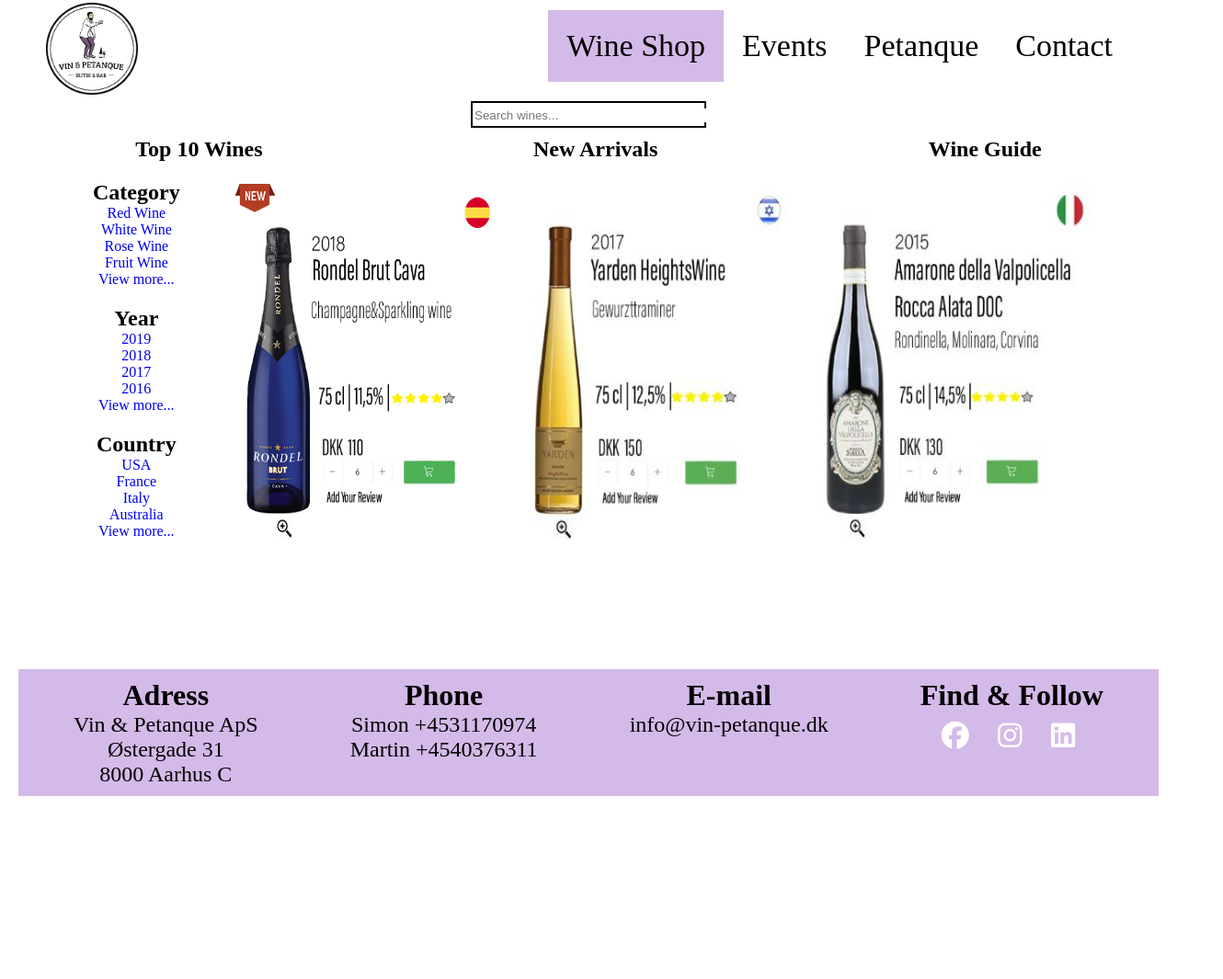
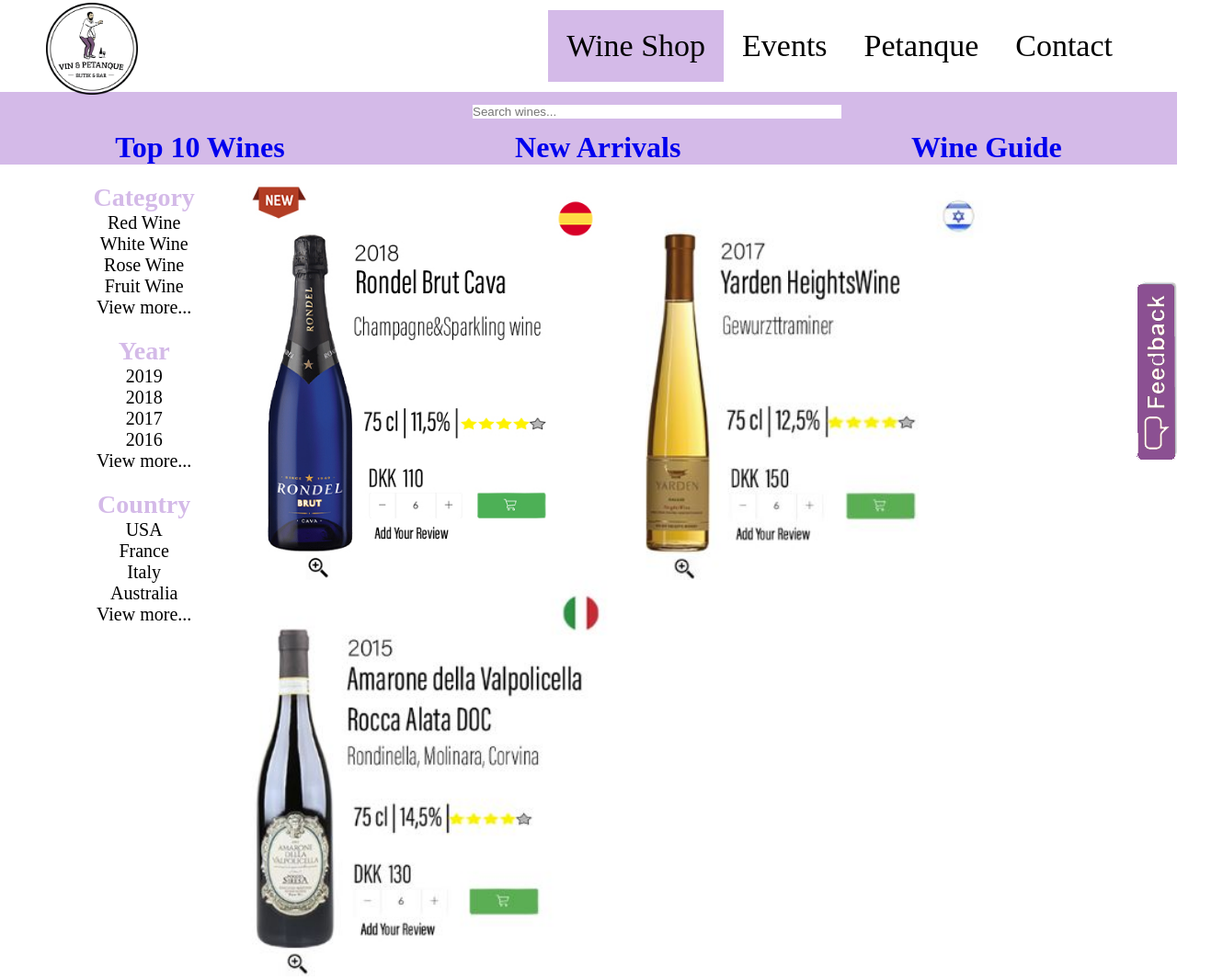
Before and after one commit to Anadev1/SPRINT_Project, a plain HTML site: page subpages/wine-store.html in a window 1280 px wide. Shown: the top 1065 px of the page at 92% size, 1330 px wide, since content can reach past the window. Before the commit the page ends 886 px from the top, so only its background shows below. Drawn offline with Linux system fonts and the light colour scheme.

Commit message:
Version_11

```diff
--- a/css/petanque.css
+++ b/css/petanque.css
@@ -4,3 +4,7 @@ body {
 img {
     width: 100vh;
 }
+@media only screen and (min-width:600px)
+.feedback-button {
+    width: 45px;
+}
--- a/css/style.css
+++ b/css/style.css
@@ -57,8 +57,25 @@ footer {
     margin: 10px;
     color: white;
 }
+.contact-title {
+    font-size:18px;
+}
 .contact-text {
-    font-size: 24px;
+    font-size: 12px;
+}
+.feedback-button {
+    position: fixed;
+    bottom: 300px;
+    right: 0;
+    width: 20px;
+}
+.mockup-container {
+    display: flex;
+    flex-wrap: wrap;
+    justify-content: center;
+}
+.mockup-image {
+    width: 80%;
 }
 @media only screen and (min-width:600px){
     .header-container {
@@ -77,4 +94,13 @@ footer {
         justify-content: space-around;
         margin: 20px;
     }
+    .feedback-button {
+        width: 45px;
+    }
+    .contact-title {
+        font-size:28px;
+    }
+    .contact-text {
+        font-size: 18px;
+    }
 }
--- a/css/wine-store.css
+++ b/css/wine-store.css
@@ -4,31 +4,33 @@ main {
     justify-content: center;
     margin: 20px 50px 20px 50px;
     height: 100%;
+    width: 100%;
 }
 
 body {
     align-content: center;
+    width: 100%;
 }
 .searchbar {
     padding: 2px;
-    border: solid;
-    border-width: 2px;
     margin-top: 8px;
-    font-size: 18px;
     width: 20%;
     margin: 10px auto 10px auto;
+
 }
 
 .searchbar-container {
     display: flex;
     flex-wrap: wrap;
     flex-direction: column;
+    background-color: #d4bae8;
 }
 
 .some-container {
     display: flex;
     flex-wrap: wrap;
     justify-content: space-around;
+    background-color: #d4bae8;
 }
 
 .sidebar-container {
@@ -41,7 +43,7 @@ body {
 }
 
 .winebottle-image {
-    width: 300px;
+    width: 200px;
     margin-right: 20px;
 }
 
@@ -61,7 +63,44 @@ body {
     flex-direction: column;
     margin-top: 20px;
 }
-
+.category-button {
+    color: #d4bae8;
+    font-size: 28px;
+}
+.top-button {
+    font-size: 32px;
+}
+.top-button:hover {
+    opacity: 0.7;
+}
+.wine-type {
+    color: black;
+    font-size: 20px;
+}
+.wine-type:hover {
+    opacity: 0.7;
+}
+.wine-year {
+    color: black;
+    font-size: 20px;
+}
+.wine-year:hover {
+    opacity: 0.7;
+}
+.wine-country {
+    color: black;
+    font-size: 20px;
+}
+.wine-country:hover {
+    opacity: 0.7;
+}
+.view-more {
+    color: black;
+    font-size: 20px;
+}
+.view-more:hover {
+    opacity: 0.7;
+}
 @media only screen and (min-width:600px) {
 
     .wineresults-container {
@@ -86,5 +125,7 @@ body {
         justify-content: space-around;
         margin-bottom: 11%;
     }
-
+    .winebottle-image {
+        width: 400px;
+    }
 }
--- a/subpages/wine-store.html
+++ b/subpages/wine-store.html
@@ -22,18 +22,18 @@
     </header>
     <section class="searchbar-container">
         <div class="searchbar">
-            <input type="text" placeholder="Search wines..." size="40">
+            <input type="text" placeholder="Search wines..." size="48" class="search-text">
         </div>
         <div class="some-container">
-            <div class="button-container"><h1>Top 10 Wines</h1></div>
-            <div class="button-container"><h1>New Arrivals</h1></div>
-            <div class="button-container"><h1>Wine Guide</h1></div>
+            <div class="button-container"><a href=" " class=link><h1 class="top-button">Top 10 Wines</h1></a></div>
+            <div class="button-container"><a href=" " class=link><h1 class="top-button">New Arrivals</h1></a></div>
+            <div class="button-container"><a href=" " class=link><h1 class="top-button">Wine Guide</h1></a></div>
         </div>
     </section>
     <main>
         <section class="sidebar-container">
             <div class="category-container">
-                <h1>Category</h1>
+                <h1 class="category-button">Category</h1>
                 <a href=" " class="wine-type link">Red Wine</a>
                 <a href=" " class="wine-type link">White Wine</a>
                 <a href=" " class="wine-type link">Rose Wine</a>
@@ -41,7 +41,7 @@
                 <a href=" " class="view-more link">View more...</a>
             </div>
             <div class="year-container">
-                <h1>Year</h1>
+                <h1 class="category-button">Year</h1>
                 <a href=" " class="wine-year link">2019</a>
                 <a href=" " class="wine-year link">2018</a>
                 <a href=" " class="wine-year link">2017</a>
@@ -49,7 +49,7 @@
                 <a href=" " class="view-more link">View more...</a>
             </div>
             <div class="country-container">
-                <h1>Country</h1>
+                <h1 class="category-button">Country</h1>
                 <a href=" " class="wine-country link">USA</a>
                 <a href=" " class="wine-country link">France</a>
                 <a href=" " class="wine-country link">Italy</a>
@@ -63,10 +63,11 @@
                 <img src="../images/wine-bottle-1.JPG" alt="wine bottle" class="winebottle-image">
         </section>
     </main>
+    <img src="../images/feedback.png" alt="feedback" class="feedback-button">
      <footer>
         <div class="adress-container">
         <h1 class="contact-title">Adress</h1>
-            <p class="contact-text">Vin & Petanque ApS</p>
+            <p class="contact-text">Vin & Petque ApS</p>
             <p class="contact-text">Østergade 31</p>
             <p class="contact-text">8000 Aarhus C</p>
         </div>
@@ -86,4 +87,5 @@
             <a href="https://www.linkedin.com/company/vin-petanque/" class="link"><i class="some-icon fab fa-linkedin">&nbsp;</i></a>
         </div>
     </footer>
-    </body>
+</body>
+</html>
```
Also changed, not shown: css/events.css (+0 -14 lines), index.html (+1 -0 lines), subpages/contact.html (+2 -1 lines), subpages/events.html (+3 -3 lines), subpages/petanque.html (+2 -1 lines), images/feedback.png (added).
